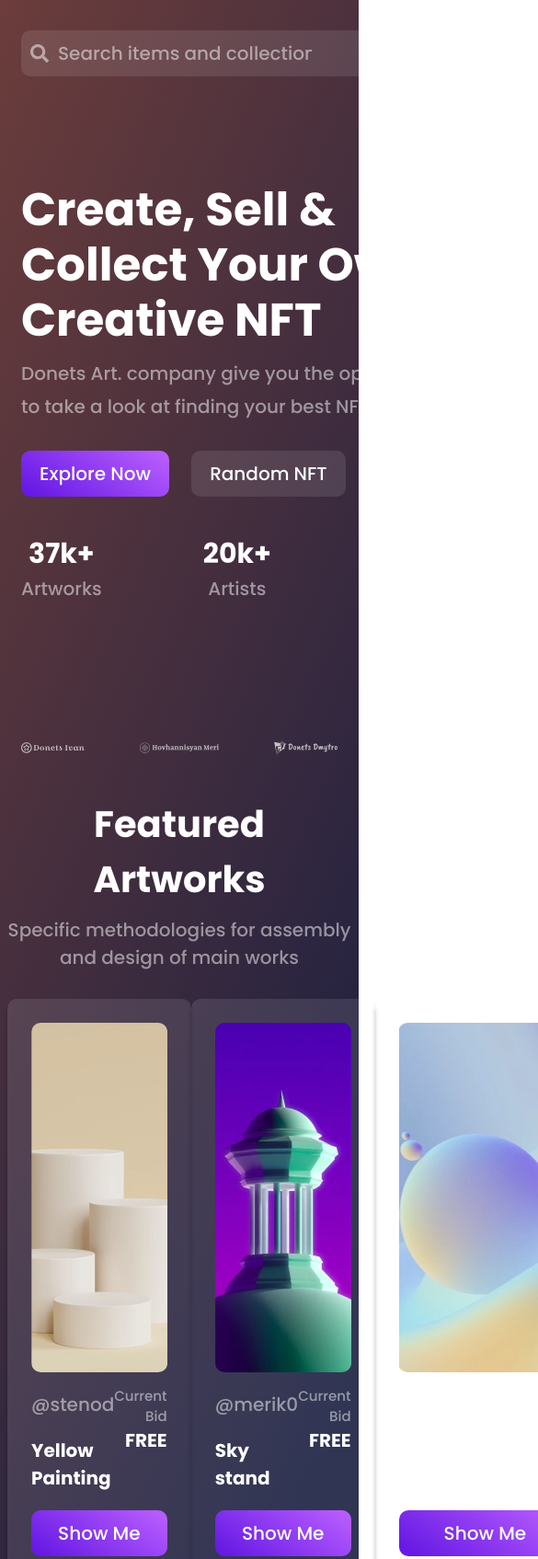
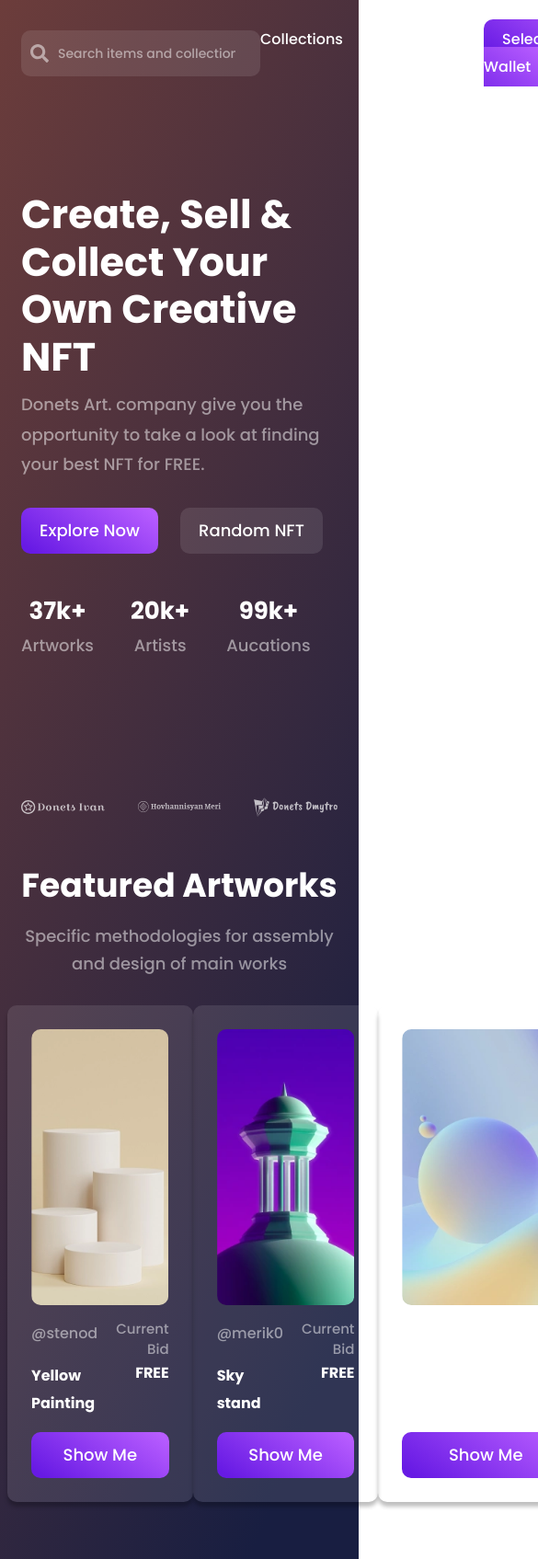
Before and after one commit to sarmelano/NFT, a plain HTML site: page index.html in a window 390 px wide. Shown: the top 1695 px of the page at 92% size, 585 px wide, since content can reach past the window. Drawn offline with Linux system fonts and the light colour scheme.

Commit message:
banner version second start

```diff
--- a/index.html
+++ b/index.html
@@ -10,6 +10,7 @@
     <link rel="stylesheet" href="../nft/styles/normalize.css">
     <link rel="stylesheet" href="../nft/styles/common.css">
     <link rel="stylesheet" href="../nft/styles/variables.css">
+    <link rel="stylesheet" href="../nft/styles/media.css">
     <link rel="stylesheet" href="../nft/styles/animations.css">
 
 </head>
@@ -72,9 +73,9 @@
             </section>
             <!--logos for partners animated-->
             <div class="partners">
-                <img class="responsive partners__img" src="../nft/images/partners/ivan_white.svg" width="20%" alt="">
-                <img class="responsive partners__img" src="../nft/images/partners/meri_white.svg" width="25%" alt="">
-                <img class="responsive partners__img" src="../nft/images/partners/dmytro_white.svg" width="20%" alt="">
+                <img class=" partners__img" src="../nft/images/partners/ivan_white.svg" width="20%" alt="">
+                <img class=" partners__img" src="../nft/images/partners/meri_white.svg" width="25%" alt="">
+                <img class=" partners__img" src="../nft/images/partners/dmytro_white.svg" width="20%" alt="">
             </div>
 
         </main>
@@ -91,7 +92,7 @@
                 <div class="card__item">
 
                     <div class="card__img-wrapper">
-                        <img class="card__img" src="../nft/images/featured/ivan.webp" alt="">
+                        <img class="card__img" src="../nft/images/featured/ivan.webp" alt="cylindrical figures">
                     </div>
 
                     <div class="card__info">
@@ -111,7 +112,8 @@
 
                 <div class="card__item">
                     <div class="card__img-wrapper">
-                        <img class="card__img" src="../nft/images/featured/meri.webp" alt="">
+                        <img class="card__img" src="../nft/images/featured/meri.webp"
+                            alt="a futuristic tower against the sky">
                     </div>
 
                     <div class="card__info">
@@ -131,7 +133,7 @@
 
                 <div class="card__item">
                     <div class="card__img-wrapper">
-                        <img class="card__img" src="../nft/images/featured/dima.webp" alt="">
+                        <img class="card__img" src="../nft/images/featured/dima.webp" alt="pearly planets">
                     </div>
 
                     <div class="card__info">
@@ -156,59 +158,68 @@
 
             <h2 class="article__title h2">Freaquently Asked Question</h2>
             <p class="article__subtitle p">Wanna Ask Something?</p>
+
             <div class="faq">
+
                 <div class="faq__item">
+
                     <button class="collapsible">What is Donets Art ?</button>
                     <div class="content">
-                      <p>Lorem ipsum dolor sit amet, consectetur adipisicing elit, sed do eiusmod tempor incididunt ut labore et dolore magna aliqua. Ut enim ad minim veniam, quis nostrud exercitation ullamco laboris nisi ut aliquip ex ea commodo consequat.</p>
+                        <p>Lorem ipsum dolor sit amet, consectetur adipisicing elit, sed do eiusmod tempor incididunt ut
+                            labore et dolore magna aliqua. Ut enim ad minim veniam, quis nostrud exercitation ullamco
+                            laboris nisi ut aliquip ex ea commodo consequat.</p>
                     </div>
                     <button class="collapsible">Who are the authors ?</button>
                     <div class="content">
-                      <p>Lorem ipsum dolor sit amet, consectetur adipisicing elit, sed do eiusmod tempor incididunt ut labore et dolore magna aliqua. Ut enim ad minim veniam, quis nostrud exercitation ullamco laboris nisi ut aliquip ex ea commodo consequat.</p>
+                        <p>Lorem ipsum dolor sit amet, consectetur adipisicing elit, sed do eiusmod tempor incididunt ut
+                            labore et dolore magna aliqua. Ut enim ad minim veniam, quis nostrud exercitation ullamco
+                            laboris nisi ut aliquip ex ea commodo consequat.</p>
                     </div>
                     <button class="collapsible">How to become an author ?</button>
                     <div class="content">
-                      <p>Lorem ipsum dolor sit amet, consectetur adipisicing elit, sed do eiusmod tempor incididunt ut labore et dolore magna aliqua. Ut enim ad minim veniam, quis nostrud exercitation ullamco laboris nisi ut aliquip ex ea commodo consequat.</p>
+                        <p>Lorem ipsum dolor sit amet, consectetur adipisicing elit, sed do eiusmod tempor incididunt ut
+                            labore et dolore magna aliqua. Ut enim ad minim veniam, quis nostrud exercitation ullamco
+                            laboris nisi ut aliquip ex ea commodo consequat.</p>
                     </div>
+
                 </div>
+
                 <div class="faq__item">
+
                     <button class="collapsible">How to build my own collection ?</button>
                     <div class="content">
-                      <p>Lorem ipsum dolor sit amet, consectetur adipisicing elit, sed do eiusmod tempor incididunt ut labore et dolore magna aliqua. Ut enim ad minim veniam, quis nostrud exercitation ullamco laboris nisi ut aliquip ex ea commodo consequat.</p>
+                        <p>Lorem ipsum dolor sit amet, consectetur adipisicing elit, sed do eiusmod tempor incididunt ut
+                            labore et dolore magna aliqua. Ut enim ad minim veniam, quis nostrud exercitation ullamco
+                            laboris nisi ut aliquip ex ea commodo consequat.</p>
                     </div>
                     <button class="collapsible">What if I forgot my account info ?</button>
                     <div class="content">
-                      <p>Lorem ipsum dolor sit amet, consectetur adipisicing elit, sed do eiusmod tempor incididunt ut labore et dolore magna aliqua. Ut enim ad minim veniam, quis nostrud exercitation ullamco laboris nisi ut aliquip ex ea commodo consequat.</p>
+                        <p>Lorem ipsum dolor sit amet, consectetur adipisicing elit, sed do eiusmod tempor incididunt ut
+                            labore et dolore magna aliqua. Ut enim ad minim veniam, quis nostrud exercitation ullamco
+                            laboris nisi ut aliquip ex ea commodo consequat.</p>
                     </div>
                     <button class="collapsible">Is it possible to download the arts ?</button>
                     <div class="content">
-                      <p>Lorem ipsum dolor sit amet, consectetur adipisicing elit, sed do eiusmod tempor incididunt ut labore et dolore magna aliqua. Ut enim ad minim veniam, quis nostrud exercitation ullamco laboris nisi ut aliquip ex ea commodo consequat.</p>
+                        <p>Lorem ipsum dolor sit amet, consectetur adipisicing elit, sed do eiusmod tempor incididunt ut
+                            labore et dolore magna aliqua. Ut enim ad minim veniam, quis nostrud exercitation ullamco
+                            laboris nisi ut aliquip ex ea commodo consequat.</p>
                     </div>
+
                 </div>
+
             </div>
 
         </article>
 
-<div class="banner">
-    <h3 class="banner__title">Get ready to collect our NFT</h3>
-    <a href="#" class="a banner__link">Get Started</a>
-</div>
-
-
-
-
-
-
-
-
-
+        <div class="banner">
+            <h3 class="banner__title">Get ready to collect our NFT</h3>
+            <a href="#" class="a banner__link">Get Started</a>
+        </div>
 
     </div>
 
+    <script src="../nft/scripts/script.js"></script>
 
-
-
-<script src="../nft/scripts/script.js"></script>
 </body>
 
 </html>
--- a/styles/common.css
+++ b/styles/common.css
@@ -4,7 +4,7 @@ body {
   font-family: 'Montserrat', sans-serif;
   font-family: 'Poppins', sans-serif;
   font-weight: 500;
-  background: linear-gradient(113.49deg, #984D38 -30.3%, #181E41 58.12%) no-repeat;
+  background: var(--bc-main);
   color: var(--color-white);
 }
 
@@ -15,10 +15,11 @@ body {
 }
 
 .header {
-  padding: 20px 15px 110px 15px;
+  padding: 20px 15px;
   display: flex;
   justify-content: space-between;
   align-items: center;
+  margin-bottom: 100px;
 }
 
 .header__logo {
@@ -48,26 +49,25 @@ body {
 }
 
 .search-form__input {
-  font-size: 20px;
+  width: 384px;
+  font-size: 1.25em;
   line-height: 30px;
-  background-color: rgba(255, 255, 255, 0.1);
+  background-color: var(--bc-grey);
   border-radius: 10px;
   padding: 10px 50px 10px 40px;
   border: none;
-  width: 384px;
   outline: none;
-  /*  color: var(--color-white); */
 }
 
 .search-form__input::placeholder {
-  color: rgba(255, 255, 255, 0.5);
+  color: var(--bc-half-white);
 
 }
 
 .header__list {
   display: flex;
   gap: 40px;
-  font-size: 20px;
+  font-size: 1.25em;
   line-height: 30px;
 }
 
@@ -108,32 +108,32 @@ body {
 /*=================================================*/
 .main__title {
   font-weight: 700;
-  font-size: 50px;
+  font-size: 3.125em;
   line-height: 120%;
   margin-bottom: 10px;
 }
 
 .main__subtitle {
-  font-size: 20px;
+  font-size: 1.25em;
   line-height: 180%;
-  color: rgba(255, 255, 255, 0.5);
+  color: var(--bc-half-white);
   margin-bottom: 30px;
 }
 
 .main__btn {
   display: inline-block;
-  font-size: 20px;
+  font-size: 1.25em;
   line-height: 30px;
   border-radius: 10px;
-  color: rgba(255, 255, 255, 0.5);
-  background-color: rgba(255, 255, 255, 0.1);
+  color: var(--bc-half-white);
+  background-color: var(--bc-grey);
   padding: 10px 20px;
   color: var(--color-white);
   margin-bottom: 40px;
 }
 
 .main__btn-gradient {
-  background: linear-gradient(214.02deg, #B75CFF 6.04%, #671AE4 92.95%);
+  background: var(--bc-purple);
   margin-right: 20px;
 }
 
@@ -144,28 +144,32 @@ body {
 }
 
 .main__item {
-  font-size: 20px;
+  font-size: 1.25em;
   line-height: 30px;
-  color: rgba(255, 255, 255, 0.5);
+  color: var(--bc-half-white);
 
 }
 
 .main__item_span {
   display: block;
   font-weight: 700;
-  font-size: 30px;
+  font-size: 1.875em;
   line-height: 45px;
   color: var(--color-white);
 
 }
 
 .partners {
-  display: flex;
-  justify-content: space-between;
+  display: grid;
+  grid-template-columns: repeat(3, 1fr);
+  align-items: center;
   margin-top: 150px;
+  gap: 10.416%;
 }
 
 .partners__img {
+  width: 100%;
+  height: auto;
   opacity: 0.7;
 }
 
@@ -181,7 +185,7 @@ body {
 
 .article__title {
   font-weight: 700;
-  font-size: 40px;
+  font-size: 2.5em;
   line-height: 60px;
   text-align: center;
   color: var(--color-white);
@@ -189,20 +193,23 @@ body {
 }
 
 .article__subtitle {
-  font-size: 20px;
+  font-size: 1.25em;
   line-height: 1.875rem;
   text-align: center;
-  color: rgba(255, 255, 255, 0.5);
+  color: var(--bc-half-white);
   margin-bottom: 30px;
 }
 
 .cards {
   display: flex;
   justify-content: space-between;
+  /* display: grid;
+  grid-template-columns: repeat(3, 1fr);
+  column-gap: 15px; */
 }
 
 .card__item {
-  background: rgba(255, 255, 255, 0.1);
+  background-color: var(--bc-grey);
   box-shadow: 0px 5px 4px rgba(0, 0, 0, 0.25);
   border-radius: 10px;
   padding: 26px;
@@ -212,7 +219,7 @@ body {
 }
 
 .card__item:hover {
-  background: rgba(255, 255, 255, 0.5);
+  background: var(--bc-half-white);
 }
 
 /*==card img==*/
@@ -224,6 +231,7 @@ body {
 }
 
 .card__img {
+  display: block;
   position: absolute;
   width: 100%;
   height: 380px;
@@ -241,23 +249,23 @@ body {
 }
 
 .card__nick {
-  font-size: 20px;
+  font-size: 1.25em;
   line-height: 30px;
-  color: rgba(255, 255, 255, 0.5);
+  color: var(--bc-half-white);
 }
 
 .card__author,
 .card__price {
   font-weight: 700;
-  font-size: 20px;
+  font-size: 1.25em;
   line-height: 30px;
-  color: #FFFFFF;
+  color: var(--color-white);
 }
 
 .card__bid {
-  font-size: 15px;
+  font-size: 0.9375em;
   line-height: 22px;
-  color: rgba(255, 255, 255, 0.5);
+  color: var(--bc-half-white);
   text-align: right;
 }
 
@@ -269,14 +277,14 @@ body {
   /*width 100%*/
   display: block;
   text-align: center;
-  background: linear-gradient(214.02deg, #B75CFF 6.04%, #671AE4 92.95%);
+  background: var(--bc-purple);
   margin: 0;
   transition: 300ms;
 }
 
 .card__link:hover {
   /*button text and border*/
-  background: linear-gradient(214.02deg, #B75CFF 6.04%, #671AE4 92.95%);
+  background: var(--bc-purple);
   background-clip: text;
   -webkit-background-clip: text;
   -webkit-text-fill-color: transparent;
@@ -292,7 +300,7 @@ body {
 
 .collapsible {
   background: transparent;
-  color: rgba(255, 255, 255, 0.5);
+  color: var(--bc-half-white);
   cursor: pointer;
   padding: 20px 0;
   margin-bottom: 30px;
@@ -301,7 +309,7 @@ body {
   border-bottom: 1px solid white;
   text-align: left;
   outline: none;
-  font-size: 20px;
+  font-size: 1.25em;
 }
 
 .active,
@@ -312,7 +320,7 @@ body {
 
 .collapsible:after {
   content: '\002B';
-  color: rgba(255, 255, 255, 0.5);
+  color: var(--bc-half-white);
   float: right;
   margin: 0 7px 0 5px;
 }
@@ -323,7 +331,7 @@ body {
 }
 
 .content {
-  padding: 0 18px;
+  /* padding: 0 18px; */
   max-height: 0;
   overflow: hidden;
   line-height: 1.5;
@@ -343,7 +351,7 @@ body {
 
 
 .banner {
-  background: linear-gradient(214.02deg, #B75CFF 6.04%, #671AE4 92.95%);
+  background: var(--bc-purple);
   border-radius: 10px;
   text-align: center;
   padding: 50px 15px;
@@ -353,21 +361,21 @@ body {
 .banner__title {
   max-width: 500px;
   font-weight: 700;
-  font-size: 50px;
+  font-size: 3.125em;
   line-height: 75px;
   text-align: center;
-  color: #FFFFFF;
+  color: var(--color-white);
   margin: 0 auto;
   margin-bottom: 34px;
 }
 
 .banner__link {
-  background: rgba(255, 255, 255, 0.5);
+  background: var(--bc-half-white);
   border-radius: 10px;
-  font-size: 20px;
+  font-size: 1.25em;
   line-height: 30px;
   padding: 10px 20px;
-  color: #FFFFFF;
+  color: var(--color-white);
 }
 
 .banner__link:hover {
--- /dev/null
+++ b/styles/media.css
@@ -0,0 +1,66 @@
+@media screen and (max-width:1130px) {
+
+  .container1197 {
+    max-width: 940px;
+  }
+
+  .header__list {
+    gap: 20px;
+    font-size: 16px;
+  }
+
+  .search-form__input {
+    width: 260px;
+    font-size: 14px;
+    padding: 10px 13px 10px 40px;
+  }
+
+  .main__text {
+    flex-basis: 450px;
+  }
+
+  .main__image {
+    flex-basis: calc(100% - 450px - 30px);
+  }
+
+  .main__title {
+    font-size: 43px;
+  }
+
+  .main__subtitle,
+  .main__btn,
+  .main__item,
+  .article__subtitle,
+  .card__link,
+  .collapsible {
+    font-size: 18px;
+  }
+
+  .main__list {
+    gap: 40px;
+  }
+
+  .main__item_span {
+    font-size: 26px;
+  }
+
+  .article__title {
+    font-size: 36px;
+  }
+
+  .card__img-wrapper,
+  .card__img {
+    height: 300px;
+  }
+
+  .card__nick,
+  .card__author,
+  .card__price {
+    font-size: 16px;
+  }
+
+  .card__info {
+    gap: 20px;
+  }
+
+}
--- a/styles/variables.css
+++ b/styles/variables.css
@@ -1,4 +1,7 @@
 :root {
+  --bc-main: linear-gradient(113.49deg, #984D38 -30.3%, #181E41 58.12%) no-repeat;
   --color-white: white;
   --bc-purple: linear-gradient(214.02deg, #B75CFF 6.04%, #671AE4 92.95%);
+  --bc-half-white: rgba(255, 255, 255, 0.5);
+  --bc-grey: rgba(255, 255, 255, 0.1);
 }
```
Also changed, not shown: styles/normalize.css.
